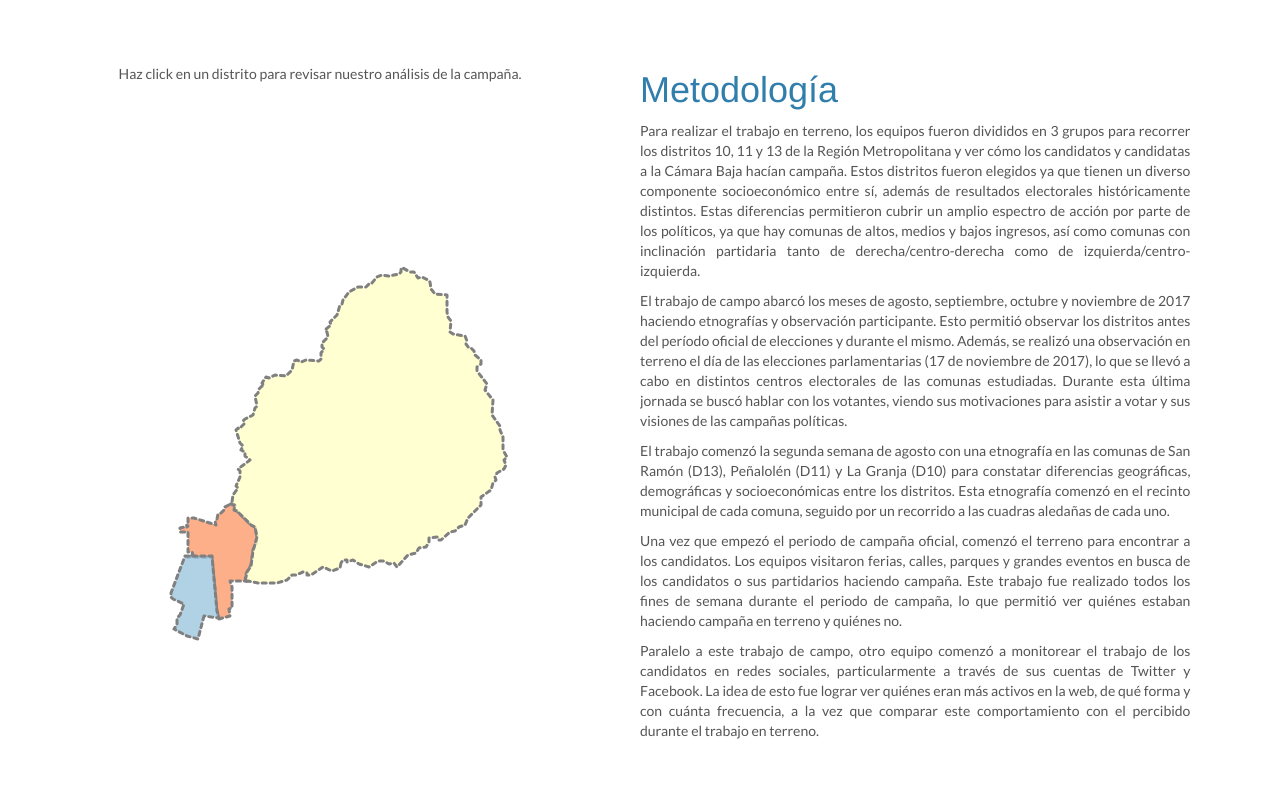
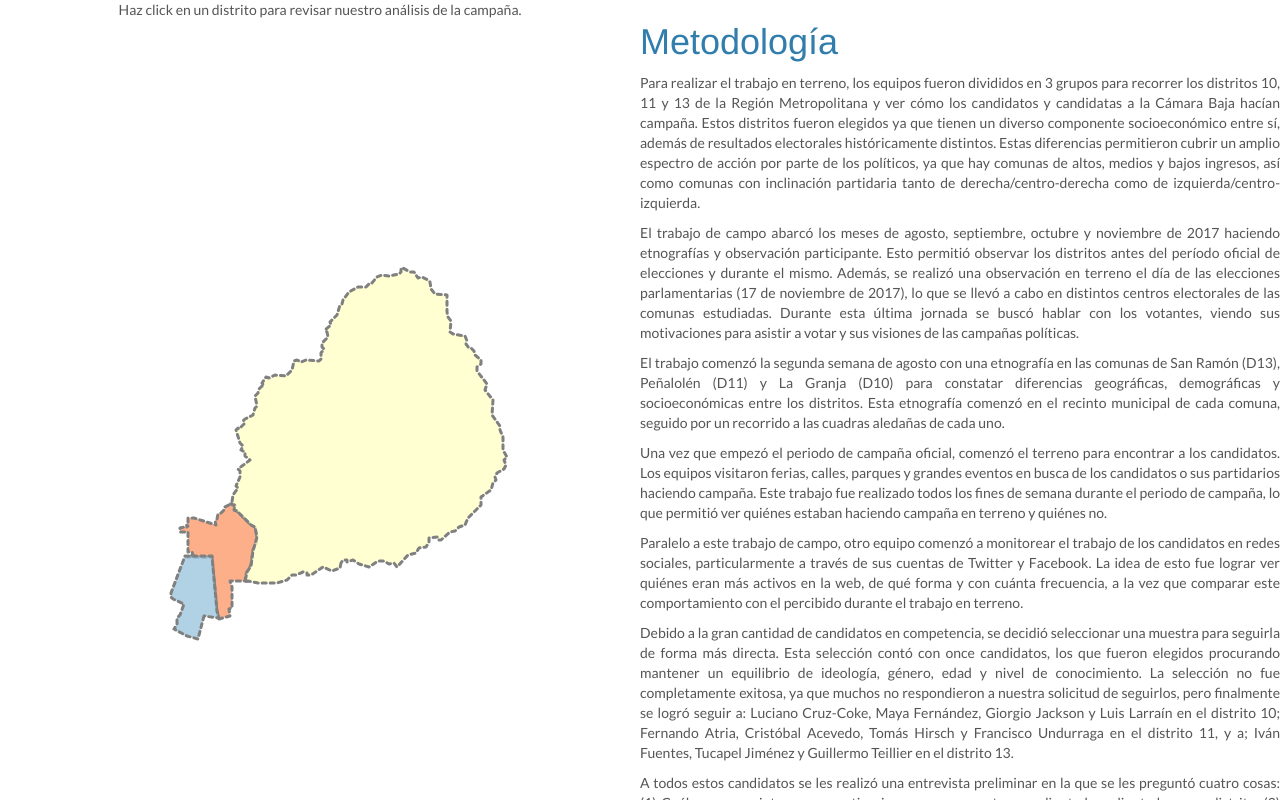
Before and after one commit to politicamente/politicamente.github.io, a plain HTML site: page mapa_parlamentarias/index.html in a window 1280 px wide. Drawn offline with nearby package versions, Linux system fonts and the light colour scheme.

Commit message:
fix padding mapa distritos

```diff
--- a/mapa_parlamentarias/index.html
+++ b/mapa_parlamentarias/index.html
@@ -46,7 +46,7 @@
     }
 
     #titulo {
-      margin-top: 8vh;
+      margin-top: 0vh;
       text-align: center;
     }
 
@@ -56,12 +56,12 @@
 
     #pizarra {
       background-color: white;
-      margin-top: 6vh;
-      margin-bottom: 6vh;
+      margin-top: 0vh;
+      margin-bottom: 0vh;
       text-align: justify;
-      margin-right: 6vw;
+      margin-right: 0vw;
       overflow-y: scroll;
-      padding-right: 1vw;
+      padding-right: 0vw;
     }
 
     }
```
